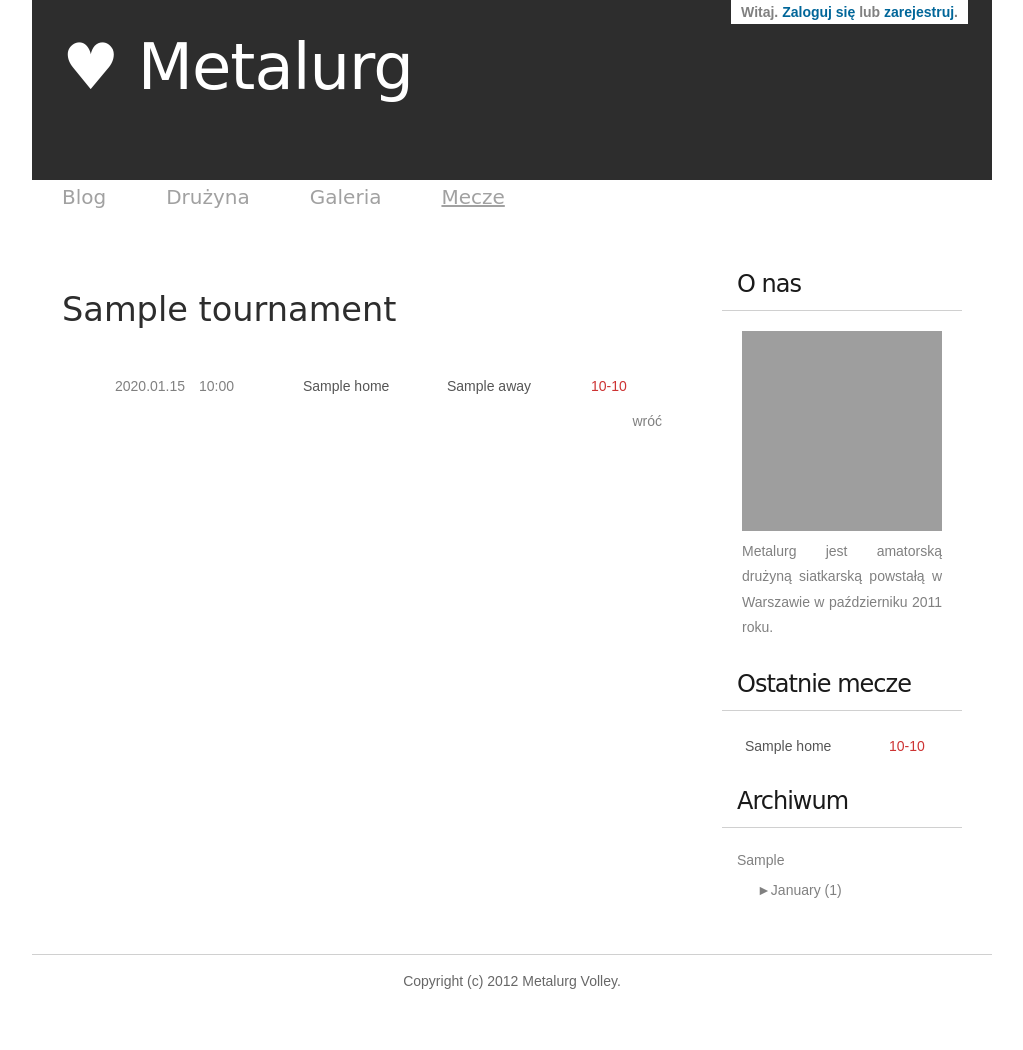
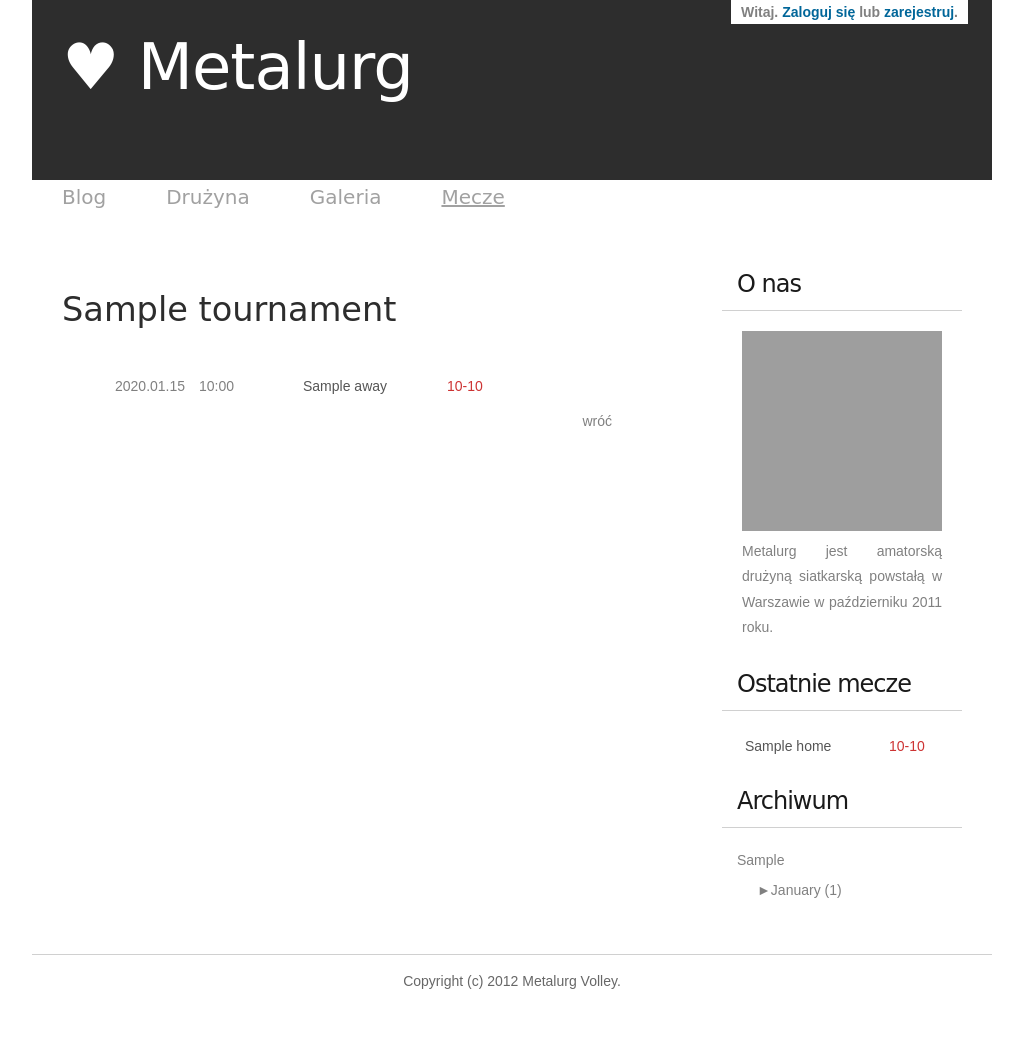
Before and after one commit to mziemba/metalurgblog, a Django app: template blog/templates/fixtures/single.html in a window 1280 px wide. Shown: the whole page, without its empty margins (128-1151 px from the left). Run offline with Django 3.2, Linux system fonts and the light colour scheme; the template is opened without the code that fills it: most values are stand-ins (such as "Sample title", 1, 10 or a date in 2020); some web fonts are replaced; grey boxes are pictures that could not be loaded.

Commit message:
Fixes in fixtures template

```diff
--- a/blog/static/style.css
+++ b/blog/static/style.css
@@ -290,6 +290,7 @@ a.color-link {
 
 #more {
 	padding-top: 10px;
+	padding-right: 50px;
     float: right;
 }
 
--- a/blog/templates/fixtures/single.html
+++ b/blog/templates/fixtures/single.html
@@ -10,7 +10,6 @@
 	    <tr class="result">
 	        <td class="fixture-day">{{ fixture.date|date:"Y.m.d" }}</td>
 	        <td class="fixture-time">{{ fixture.date|date:"H:i" }}</td>
-            <td class="team-name">{{ fixture.home }}</td>
             <td class="team-name">{{ fixture.away }}</td>
             <td {% if fixture.win %} class="score-won" {% else %} class="score-lost" {% endif %}>
                 {{ fixture.home_score }}-{{ fixture.away_score }}
```
